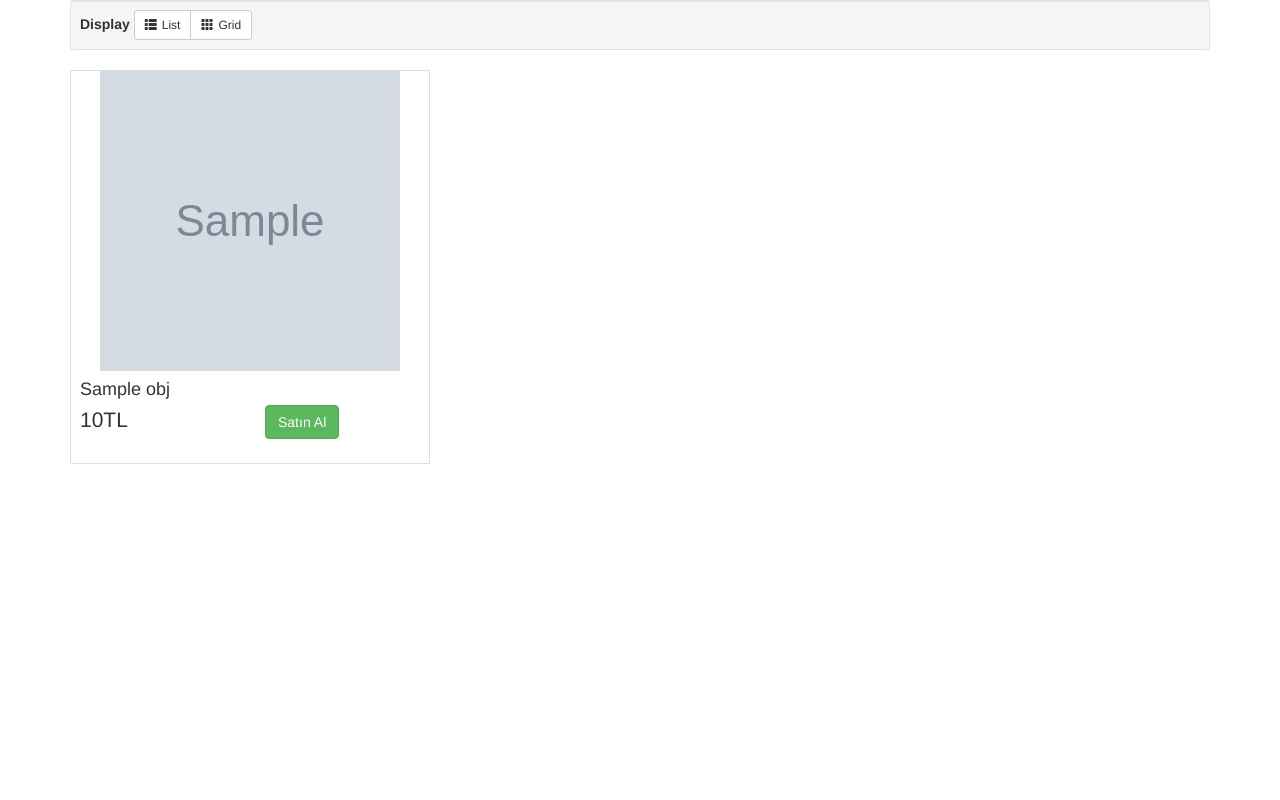
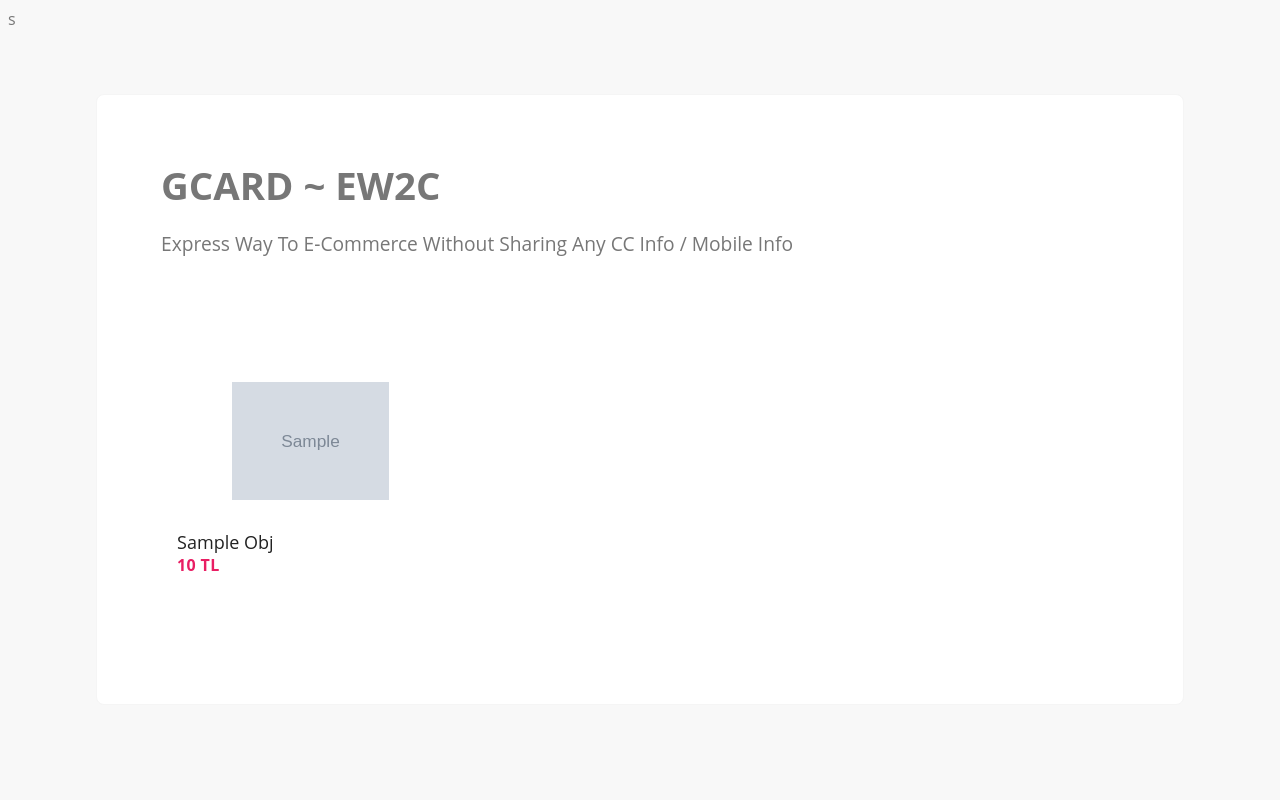
Before and after one commit to lyk2017-python/GCard, a Django app: template GCard/payment/templates/payment/home.html in a window 1280 px wide. Run offline with Django 3.2, Linux system fonts and the light colour scheme; the template is opened without the code that fills it: most values are stand-ins (such as "Sample title", 1, 10 or a date in 2020); grey boxes marked "Sample" are stand-in pictures; some libraries are stand-ins or nearby versions.

Commit message:
Templateler Üzerinde Büyük Değişiklikler

```diff
--- a/GCard/payment/static/css/index.css
+++ b/GCard/payment/static/css/index.css
@@ -1,57 +1,239 @@
-.glyphicon { margin-right:5px; }
-.thumbnail
-{
-    margin-bottom: 20px;
-    padding: 0px;
-    -webkit-border-radius: 0px;
-    -moz-border-radius: 0px;
-    border-radius: 0px;
+body {
+  box-sizing: border-box;
+  font-family: 'Open Sans', sans-serif;
+  background: #f8f8f8;
+  -webkit-font-smoothing: antialiased;
+  -moz-osx-font-smoothing: grayscale;
+  text-rendering: optimizeLegibility;
+}
+body * {
+  box-sizing: inherit;
 }
 
-.item.list-group-item
-{
-    float: none;
-    width: 100%;
-    background-color: #fff;
-    margin-bottom: 10px;
+.wrapper {
+  width: 40em;
+  margin: 4em auto;
+  background: #fff;
+  padding: 4em;
+  border-radius: 8px;
+  border: 1px solid #f5f5f5;
 }
-.item.list-group-item:nth-of-type(odd):hover,.item.list-group-item:hover
-{
-    background: #428bca;
+.wrapper > :first-child {
+  margin-top: 0;
+}
+.wrapper > :last-child {
+  margin-bottom: 0;
 }
 
-.item.list-group-item .list-group-image
-{
-    margin-right: 10px;
-}
-.item.list-group-item .thumbnail
-{
-    margin-bottom: 0px;
-}
-.item.list-group-item .caption
-{
-    padding: 9px 9px 0px 9px;
-}
-.item.list-group-item:nth-of-type(odd)
-{
-    background: #eeeeee;
+.desc {
+  margin: 4em auto;
+  font-size: 1.2em;
 }
 
-.item.list-group-item:before, .item.list-group-item:after
-{
-    display: table;
-    content: " ";
+.todo {
+  background: #f9f9f9;
+  padding: 1em;
+  border-radius: 4px;
+  color: #ccc;
+  font-style: italic;
+  font-weight: lighter;
+  font-size: .9em;
+}
+.todo ul {
+  margin: .4em 0;
+  padding: 0 1em;
+}
+.todo ul li {
+  list-style-position: inside;
 }
 
-.item.list-group-item img
-{
-    float: left;
+h1 {
+  margin: 0;
 }
-.item.list-group-item:after
-{
-    clear: both;
+
+footer {
+  margin: 4em auto;
+  text-align: center;
+  font-size: .9em;
 }
-.list-group-item-text
-{
-    margin: 0 0 11px;
-}s
+
+a {
+  text-decoration: none;
+  color: #2196F3;
+}
+a:hover {
+  text-decoration: underline;
+}
+
+.emoticon-face {
+  background: #FFEB3B;
+  border-radius: 100%;
+  width: 1.7em;
+  height: 1.7em;
+  transform: rotate(90deg);
+  display: inline-block;
+  vertical-align: middle;
+  line-heigh: 1;
+  margin: -.4em .2em 0;
+  text-align: center;
+  border: 1px solid #FDD835;
+  padding-left: .1em;
+  -webkit-font-smoothing: antialiased;
+}
+.emoticon-face--no-rotation {
+  transform: rotate(0deg);
+}
+
+code {
+  padding: .2em .3em;
+  background: #f5f5f5;
+  margin: 0 .2em;
+  border-radius: 4px;
+  font-size: .95em;
+  font-family: 'Source Code Pro';
+}
+
+.tac {
+  text-align: center;
+}
+
+.wrapper {
+  width: 68em;
+}
+
+* {
+  box-sizing: border-box;
+}
+
+body {
+  color: #777;
+  font-family: 'Open Sans', Arial, sans-serif;
+}
+
+.product-grid {
+  width: 60em;
+  margin: 2rem auto;
+}
+.product-grid.product-grid--flexbox .product-grid__wrapper {
+  display: flex;
+  flex-wrap: wrap;
+}
+.product-grid.product-grid--flexbox .product-grid__title {
+  height: auto;
+}
+.product-grid.product-grid--flexbox .product-grid__title:after {
+  display: none;
+}
+.product-grid__wrapper {
+  margin-left: -1rem;
+  margin-right: -1rem;
+}
+.product-grid__product-wrapper {
+  padding: 1rem;
+  float: left;
+  width: 33.33333%;
+}
+.product-grid__product {
+  padding: 1rem;
+  position: relative;
+  cursor: pointer;
+  background: #fff;
+  border-radius: 4px;
+}
+.product-grid__product:hover {
+  box-shadow: 0px 0px 0px 1px #eee;
+  z-index: 50;
+}
+.product-grid__product:hover .product-grid__extend {
+  display: block;
+}
+.product-grid__img-wrapper {
+  width: 100%;
+  text-align: center;
+  padding-top: 1rem;
+  padding-bottom: 1rem;
+  height: 150px;
+}
+.product-grid__img {
+  max-width: 100%;
+  height: auto;
+  max-height: 100%;
+}
+.product-grid__title {
+  margin-top: .875rem;
+  display: block;
+  font-size: 1.125em;
+  color: #222;
+  height: 3em;
+  overflow: hidden;
+  position: relative;
+}
+.product-grid__title:after {
+  content: "";
+  display: block;
+  position: absolute;
+  bottom: 0;
+  right: 0;
+  width: 2.4em;
+  height: 1.5em;
+  background: linear-gradient(to right, rgba(255, 255, 255, 0), white 50%);
+}
+.product-grid__price {
+  color: #E91E63;
+  font-weight: bold;
+  letter-spacing: .4px;
+}
+.product-grid__extend-wrapper {
+  position: relative;
+}
+.product-grid__extend {
+  display: none;
+  position: absolute;
+  padding: 0 1rem 1rem 1rem;
+  margin: .4375rem -1rem 0;
+  box-shadow: 0px 0px 0px 1px #eee;
+  background: #fff;
+  border-radius: 0 0 4px 4px;
+}
+.product-grid__extend:before {
+  content: "";
+  height: .875rem;
+  width: 100%;
+  position: absolute;
+  top: -.4375rem;
+  left: 0;
+  background: #fff;
+}
+.product-grid__description {
+  font-size: .875em;
+  margin-top: .4375rem;
+  margin-bottom: 0;
+}
+.product-grid__btn {
+  display: inline-block;
+  font-size: .875em;
+  color: #777;
+  background: #eee;
+  padding: .5em .625em;
+  margin-top: .875rem;
+  margin-right: .625rem;
+  cursor: pointer;
+  border-radius: 4px;
+}
+.product-grid__btn i.fa {
+  margin-right: .3125rem;
+}
+.product-grid__add-to-cart {
+  color: #fff;
+  background: #E91E63;
+}
+.product-grid__add-to-cart:hover {
+  background: #ee4c83;
+}
+.product-grid__view {
+  color: #777;
+  background: #eee;
+}
+.product-grid__view:hover {
+  background: white;
+}
--- a/GCard/payment/templates/payment/home.html
+++ b/GCard/payment/templates/payment/home.html
@@ -1,4 +1,4 @@
-<!DOCTYPE html>
+s<!DOCTYPE html>
 <html >
 
 <head>
@@ -6,7 +6,8 @@
   <title>GCard</title>
 
   {% load static %}
-  <link rel='stylesheet prefetch' href='//maxcdn.bootstrapcdn.com/bootstrap/3.2.0/css/bootstrap.min.css'>
+  <meta name="viewport" content="width=device-width, initial-scale=1">
+  <link rel="stylesheet" href="https://maxcdn.bootstrapcdn.com/font-awesome/4.4.0/css/font-awesome.min.css">
   <link rel='stylesheet' href='{% static "css/index.css" %}'>
   <style>
   #czz {
@@ -17,38 +18,36 @@
 </head>
 
 <body translate="no" >
-  <div class="container">
-    <div class="well well-sm">
-        <strong>Display</strong>
-        <div class="btn-group">
-            <a rel="nofollow" rel="noreferrer"href="#" id="list" class="btn btn-default btn-sm"><span class="glyphicon glyphicon-th-list">
-            </span>List</a> <a rel="nofollow" rel="noreferrer"href="#" id="grid" class="btn btn-default btn-sm"><span
-                class="glyphicon glyphicon-th"></span>Grid</a>
+<div class="wrapper">
+	<div class="desc">
+		<h1>GCARD ~ EW2C</h1>
+		<p>Express Way To E-Commerce Without Sharing Any CC Info / Mobile Info</p>
 	</div>
+
+	<div class="content">
+		<!-- content here -->
+		<div class="product-grid product-grid--flexbox">
+			<div class="product-grid__wrapper">
+				<!-- Product list start here -->
+				{% for obj in object_list %}
+				<div class="product-grid__product-wrapper">
+					<div class="product-grid__product">
+						<div class="product-grid__img-wrapper">
+							<img src="{{ obj.image }}" alt="{{obj.title|title}}" class="product-grid__img" />
 						</div>
-    <div id="products" class="row list-group">
-	{% for obj in object_list %}
-        <div class="item  col-xs-4 col-lg-4">
-            <div class="thumbnail">
-                <img class="group list-group-image" id="czz" src="{{obj.image}}" alt="{{obj.desc}}"/>
-                <div class="caption">
-                    <h4 class="group inner list-group-item-heading">
-                       {{obj.title}}</h4>
-                    <div class="row">
-                        <div class="col-xs-12 col-md-6">
-                            <p class="lead">
-                                {{obj.price}}TL</p>
-                        </div>
-                        <div class="col-xs-12 col-md-6">
-                            <a rel="nofollow" rel="noreferrer"class="btn btn-success" href="{% url 'product_detail' pk=obj.pk %}">Satın Al</a>
-                        </div>
+						<span class="product-grid__title">{{obj.title|title}}</span>
+						<span class="product-grid__price">{{obj.price}} TL</span>
+						<div class="product-grid__extend-wrapper">
+							<div class="product-grid__extend">
+								<p class="product-grid__description">{{obj.desc}}</p>
+								<a href="{% url 'product_detail' pk=obj.pk %}"><span class="product-grid__btn product-grid__add-to-cart"><i class="fa fa-cart-arrow-down"></i>Buy</span></a>
+								<a href="{% url 'product_detail' pk=obj.pk %}"></a><span class="product-grid__btn product-grid__view"><i class="fa fa-eye"></i>Detail Page</span></a>
 							</div>
 						</div>
 					</div>
 				</div>
 				{% endfor %}
-    </div>
-</div>
+</body>
   <script src='//cdnjs.cloudflare.com/ajax/libs/jquery/2.1.3/jquery.min.js'></script>
   <script src='//maxcdn.bootstrapcdn.com/bootstrap/3.2.0/js/bootstrap.min.js'></script>
 
@@ -62,5 +61,4 @@
 
 
 
-</body>
 </html>
```
Also changed, not shown: GCard/payment/static/css/detail.css (added, +145 -0 lines), GCard/payment/static/js/detail.js (added, +50 -0 lines), GCard/payment/templates/payment/product_detail.html (+29 -9 lines). Lines whose indentation alone changed are shown as unchanged.
